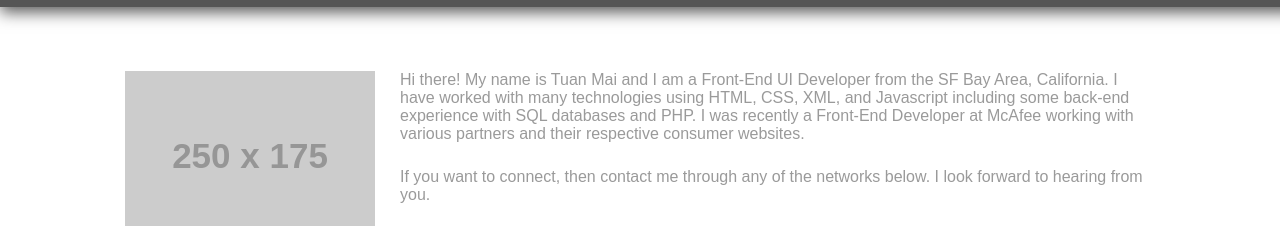
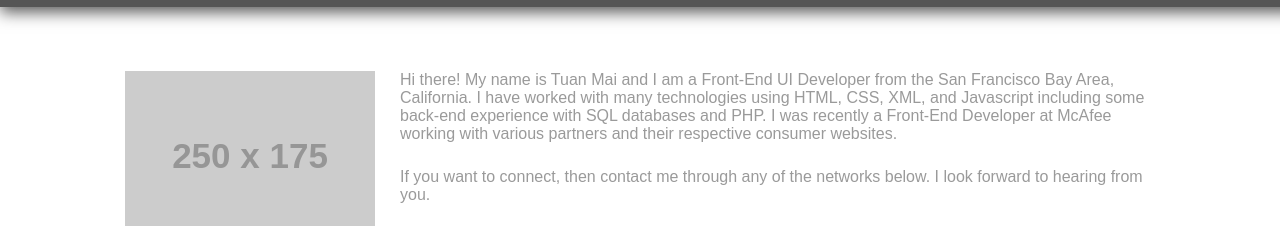
Before and after one commit to tm85/Portfolio, a plain HTML site: page index.html in a window 1280 px wide. Shown: the part 64-290 px from the top of the page. Drawn offline with Linux system fonts and the light colour scheme; placeholder pictures from the web are drawn by us.

Commit message:
Updated Text
Spelt out SF to San Francisco

```diff
--- a/index.html
+++ b/index.html
@@ -1,5 +1,6 @@
 <!doctype html>
 <html>
+
 <head>
     <meta name="viewport" content="width=device-width, initial-scale=1.0">
     <script src="script/jquery-3.1.1.js" type="text/javascript"></script>
@@ -7,6 +8,7 @@
     <script src="script/rpsScript.js" type="text/javascript"></script>
     <link rel="stylesheet" type="text/css" href="css/style.css">
 </head>
+
 <body>
     <header id="topHeader">
         <div class="myName">
@@ -18,12 +20,13 @@
         <section id="about">
             <img class="tempClass" src="http://placehold.it/250x175" alt="Tuan Mai">
             <div class="info">
-                <p>Hi there! My name is Tuan Mai and I am a Front-End UI Developer from the SF Bay Area, California. I have
-                    worked with many technologies using HTML, CSS, XML, and Javascript including some back-end experience
+                <p>Hi there! My name is Tuan Mai and I am a Front-End UI Developer from the San Francisco Bay Area, California.
+                    I have worked with many technologies using HTML, CSS, XML, and Javascript including some back-end experience
                     with SQL databases and PHP. I was recently a Front-End Developer at McAfee working with various partners
                     and their respective consumer websites.</p>
                 <p>If you want to connect, then contact me through any of the networks below. I look forward to hearing from
-                    you.</p>
+                    you.
+                </p>
                 <div class="linkDiv">
                     <a href="https://www.linkedin.com/in/tuanmmai" title="LinkedIn" target="_blank"><img src="images/Logo-2C-28px-R.png" alt="LinkedIn" title="LinkedIn" /></a>
                     <a href="https://github.com/tm85" title="GitHub" target="_blank"><img src="images/GitHub_Logo.png" alt="GitHub" title="GitHub" /></a>
@@ -50,8 +53,8 @@
             </div>
             <div class="tech">
                 <p>Proficient in HTML5, CSS3, JavaScript, XML, PHP, and MySQL.</p>
-                <p>Familiar with JQuery, AJAX, and SASS/SCSS. Software: Adobe Photoshop, Adobe Dreamweaver, Visual Studio Code, Microsoft
-                    Access, and GitHub.</p>
+                <p>Familiar with JQuery, AJAX, and SASS/SCSS. Software: Adobe Photoshop, Adobe Dreamweaver, Visual Studio Code,
+                    Microsoft Access, and GitHub.</p>
             </div>
         </section>
         <section id="workExamples">
@@ -66,9 +69,10 @@
         </section>
         <section id="playGame">
             <h1>Let's Play a Quick Game</h1>
-            <div class="instr"><p>Let's play a simple game of Rock, Paper, Scissors. Use the default values below or you can change them to your
-                own choosing. Click "Start New Game" when you are ready.</p>
-                </div>
+            <div class="instr">
+                <p>Let's play a simple game of Rock, Paper, Scissors. Use the default values below or you can change them to
+                    your own choosing. Click "Start New Game" when you are ready.</p>
+            </div>
             <div id="userinfo">
                 <span>First Name</span><input type="text" id="firstname" name="firstname" value="Rock, Paper, Scissors" /><br>
                 <span>Last Name</span><input type="text" id="lastname" name="lastname" value="Guru" /><br>
@@ -86,4 +90,5 @@
         </div>
     </footer>
 </body>
+
 </html>
```
